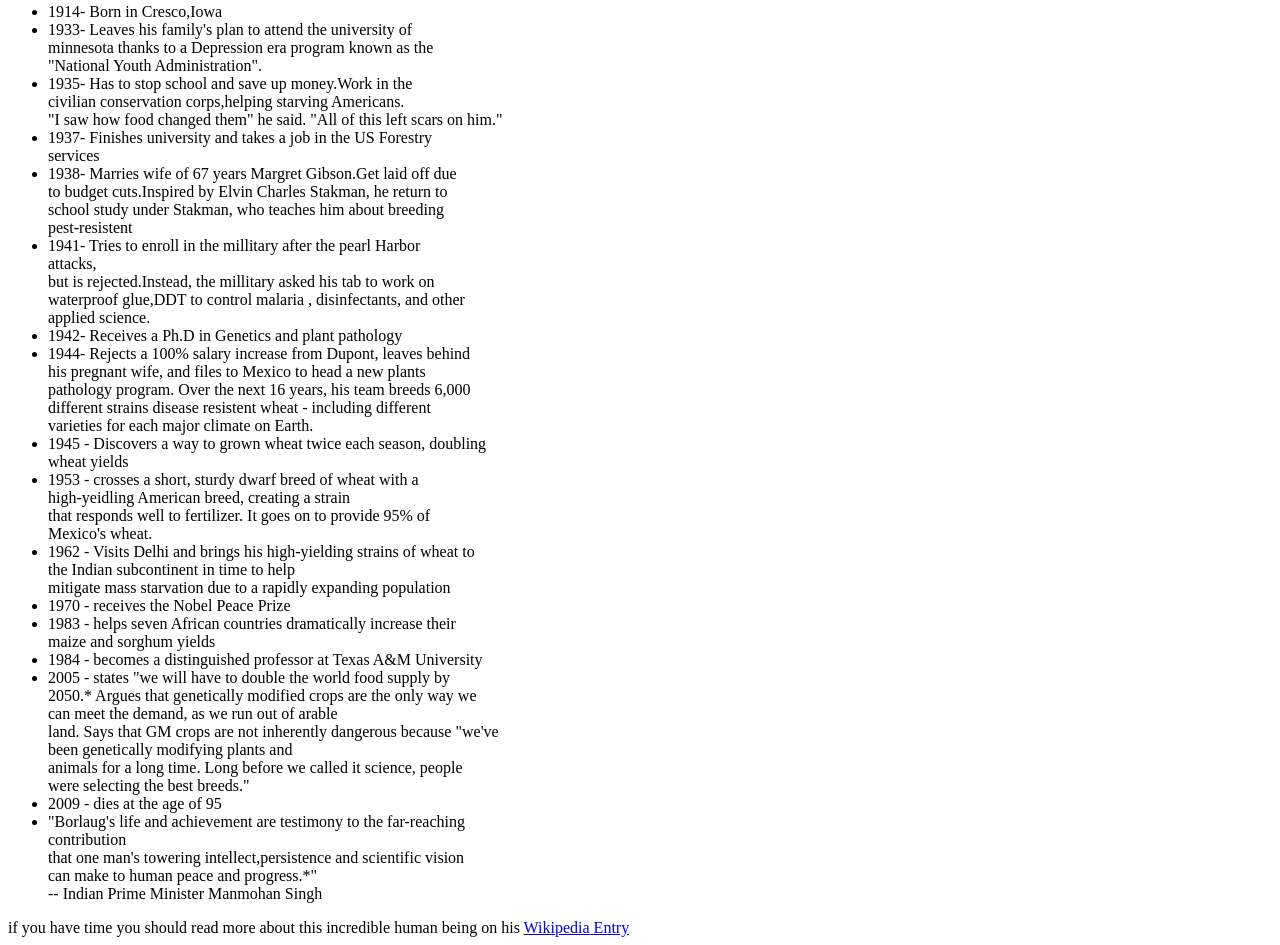
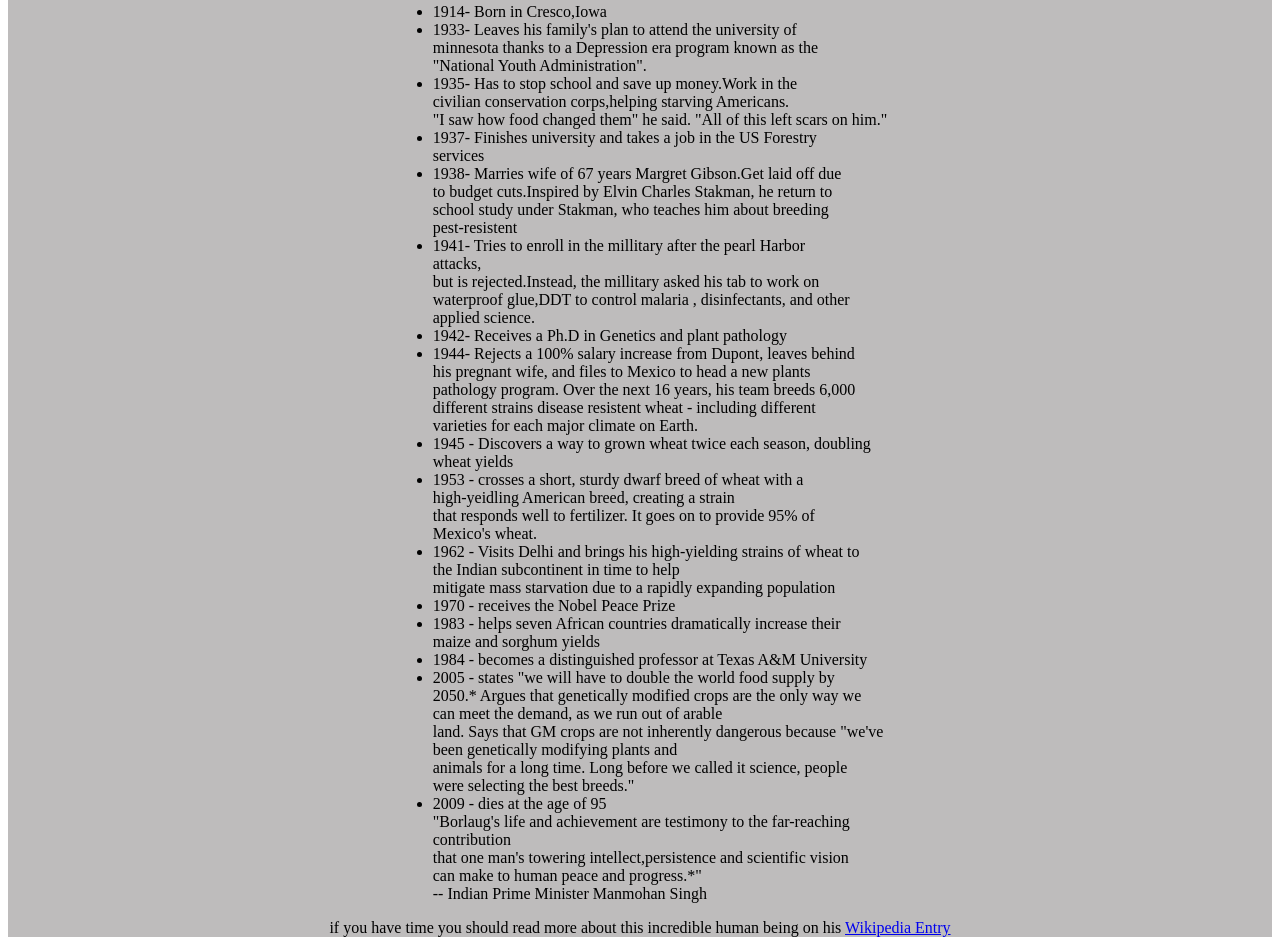
Before and after one commit to obenyolande/Tribute-Page, a plain HTML site: page index.html in a window 1280 px wide. Shown: the part 827-1772 px from the top of the page. Drawn offline with Linux system fonts and the light colour scheme.

Commit message:
modified index.html

```diff
--- a/index.html
+++ b/index.html
@@ -1,11 +1,12 @@
 <!DOCTYPE html>
-<html lang="en">
-<head>
-  <meta charset="UTF-8">
-  <meta name="viewport" content="width=device-width, initial-scale=1.0">
-  <title>Document</title>
-</head>
-<body>
+  <html lang="en">
+    <head>
+      <meta charset="UTF-8" />
+      <meta name="viewport" content="width=device-width, initial-scale=1.0" />
+      <title>Dr. Norman Borlaug</title>
+      <link rel="stylesheet" href="style.css">
+    </head>
+    <body>
       <main>
         <header class="header">
           <div class="head">
@@ -107,19 +108,17 @@
 
           <li>2009 - dies at the age of 95</li>
 
-          <li>
             "Borlaug's life and achievement are testimony to the far-reaching<br>
             contribution<br>
             that one man's towering intellect,persistence and scientific vision<br>
             can make to human peace and progress.*"<br>
 
             -- Indian Prime Minister Manmohan Singh
-          </li>
-          </ul><footer>
+
+          </ul>
+          <footer>
         if you have time you should read more about this incredible human being on his <a href="https://www.wikipedia.org/">Wikipedia Entry</a>
-
     </footer>
-
          </div>
       </main>
     </body>
--- a/style.css
+++ b/style.css
@@ -1,4 +1,4 @@
-body,footer{
+body {
 
 }
 
@@ -7,12 +7,16 @@ background-color:#bebcbc;
 
 }
 
-h4,h1,p,footer{
+h4,h1,p,{
+  text-align:center;
+}
+
+.head,p,footer{
   text-align: center;
 }
 
 .head {
-  background-color:#bebcbc;
+  background-color: #bebcbc;
 
 }
 ul,.image {
```
